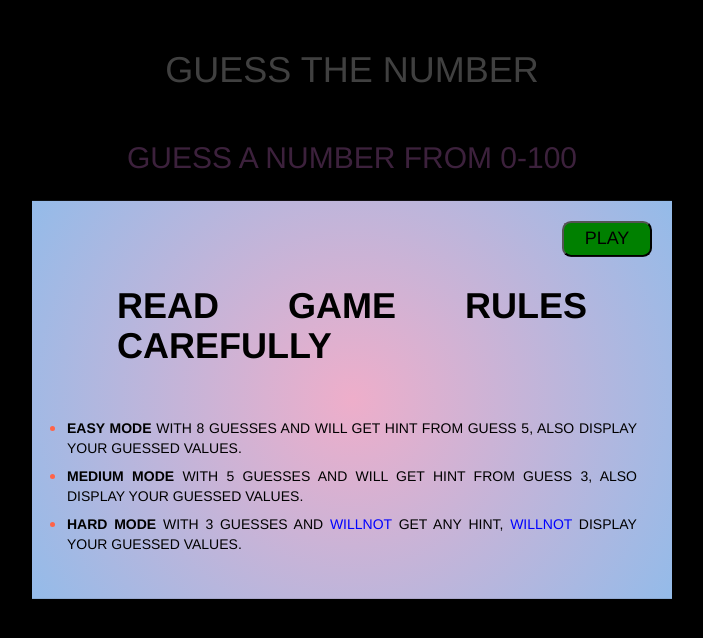
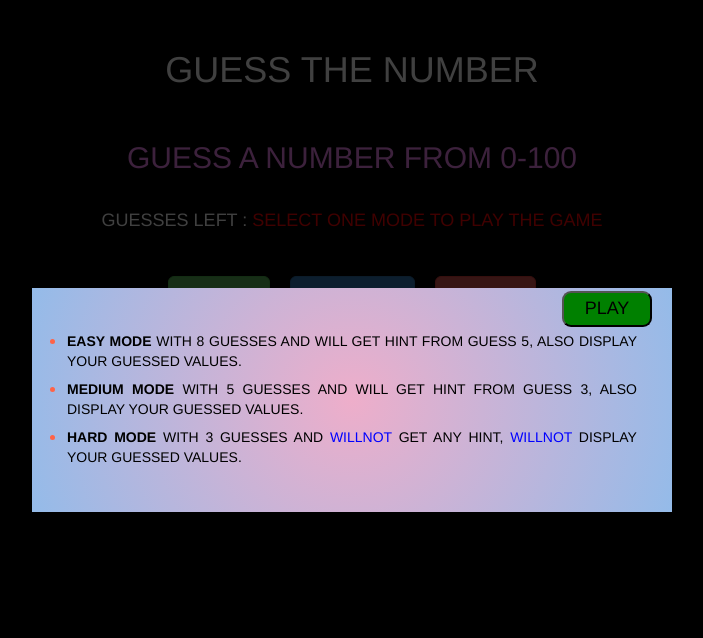
Before and after one commit to Syed-Coding/game, a React (Vite) app: page / in a window 1280 px wide. Shown: the top 638 px of the page, without its empty margins (288-991 px from the left). Built offline with nearby package versions, Linux system fonts and the light colour scheme.

Commit message:
bug fixed

```diff
--- a/src/App.css
+++ b/src/App.css
@@ -67,7 +67,7 @@ body {
 .popup .close-popup {
   width: 90px;
   position: absolute;
-  top: 20px;
+  top: 3px;
   right: 20px;
   font-size: 18px;
   padding: 3px;
--- a/src/Modal.jsx
+++ b/src/Modal.jsx
@@ -2,7 +2,6 @@ export const Modal = ({ setOpenModal }) => {
   return (
     <div className="popup">
       <div className="popup-content">
-        <h1 style={{ fontWeight: "bold" }}>READ GAME RULES CAREFULLY</h1>
         <ul>
           <li>
             <strong>EASY MODE</strong> WITH 8 GUESSES AND WILL GET HINT FROM
```
